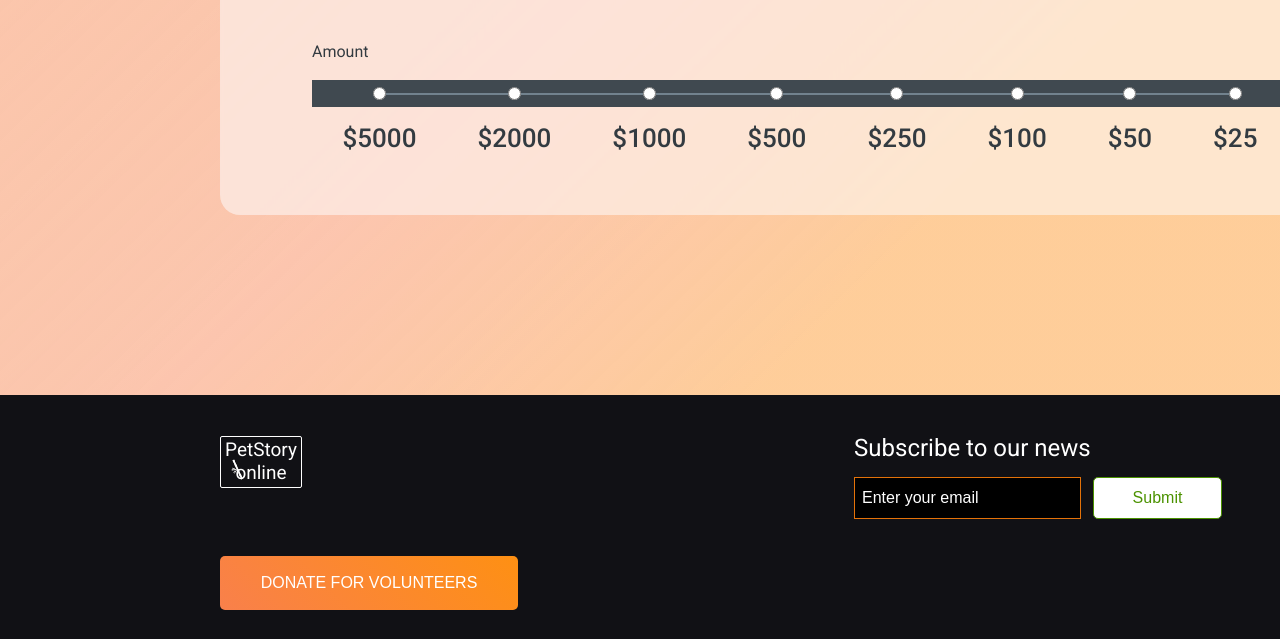
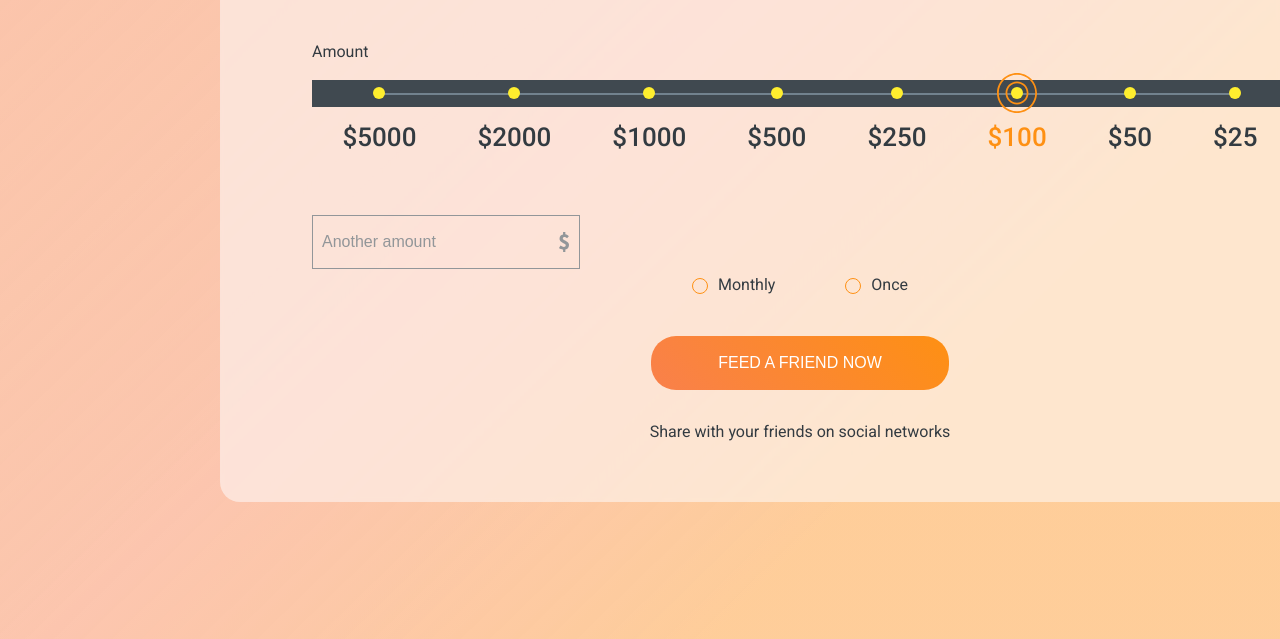
Before and after one commit to vladirim/online-zoo, a plain HTML site: page pages/donate/index.html in a window 1280 px wide. Shown: the part 1264-1903 px from the top of the page. Drawn offline with Linux system fonts and the light colour scheme.

Commit message:
fix: change main section

```diff
--- a/pages/donate/index.html
+++ b/pages/donate/index.html
@@ -115,7 +115,7 @@
                                             <label for="250" class="bar__label">$250</label>
                                         </div>
                                         <div class="bar-circle">
-                                            <input type="radio" class="bar__input" id="100" name="amount" value="100">
+                                            <input type="radio" class="bar__input" id="100" name="amount" value="100" checked>
                                             <label for="100" class="bar__label">$100</label>
                                         </div>
                                         <div class="bar-circle">
@@ -128,7 +128,27 @@
                                         </div>
                                     </div>
                                 </div>
+                                <label class="donation__amount">
+                                    <input type="number" class="donation__input" placeholder="Another amount">
+                                </label>
+                                <div class="donation__period">
+                                    <div class="donation__option">
+                                        <input class="option" type="radio" name="option" id="monthly">
+                                        <label class="option__label" for="monthly">Monthly</label>
+                                    </div>
+                                    <div class="donation__option">
+                                        <input class="option" type="radio" name="option" id="once">
+                                        <label class="option__label" for="once">Once</label>
+                                    </div>
+                                </div>
+                                <div class="feed__button">
+                                    <a href="../../pages/donate/index.html" target="_blank"><button class="round__button">FEED A FRIEND NOW</button></a>
+                                </div>
                             </form>
+
+                            <div class="friends__text3">
+                                <p>Share with your friends on social networks</p>
+                            </div>
                         </div>
                     </div>
                 </div>
--- a/pages/donate/style.css
+++ b/pages/donate/style.css
@@ -111,6 +111,10 @@
     color: #333B41;
 }
 
+.donation__bar {
+    margin-bottom: 20px;
+}
+
 .donation-bar__bg {
     margin-top: 17px;
     background: #404950;
@@ -135,7 +139,6 @@
 .bar-circle {
     display: flex;
     flex-direction: column;
-    gap: 20px;
 }
 
 .bar__label {
@@ -144,4 +147,157 @@
     line-height: 140%;
     text-transform: uppercase;
     color: #333B41;
+    cursor: pointer;
 }
+
+.bar__input:checked,
+.bar__input:not(:checked) {
+    visibility: hidden;
+    position: absolute;
+}
+
+.bar__input:checked + label::before,
+.bar__input:not(:checked) + label::before {
+    content: "";
+    display: block;
+    position: relative;
+    margin-bottom: 20px;
+    width: 12px;
+    height: 12px;
+    border-radius: 50%;
+    background: #FFEE2E;
+    cursor: pointer;
+}
+
+.bar__label:hover,
+.bar__input:checked + label {
+    color: #FE9013;
+}
+
+.bar__input:hover + label::before {
+    background: #FE9013;
+}
+
+.bar__input:checked + label:after,
+.bar__input:not(:checked) + label:after {
+    content: "";
+    display: block;
+    position: relative;
+    top: -82px;
+    width: 40px;
+    height: 40px;
+    background: url('../../assets/images/svg/circle__shadow.svg');
+    transition: all 0.1s;
+}
+
+.bar__input:not(:checked) + label:after {
+    opacity: 0;
+}
+
+.donation__input {
+    width: 268px;
+    height: 54px;
+    padding-left: 9px;
+    background: url(../../assets/images/svg/dollar-img.svg);
+    background-repeat: no-repeat;
+    background-position: center right 10px;
+    border: 1px solid #929699;
+    margin-bottom: 5px;
+}
+
+.donation__input:focus {
+    background: url(../../assets/images/svg/dollar-img-focus.svg);
+    background-repeat: no-repeat;
+    background-position: center right 10px;
+    border: 1px solid #4B9200;
+    color: #4B9200;
+    outline: #4B9200;
+}
+
+.donation__input::placeholder {
+    font-weight: 400;
+    font-size: 16px;
+    line-height: 140%;
+    color: #929699;
+}
+
+.donation__input::placeholder:focus {
+    color: #4B9200;
+}
+
+.donation__period {
+    display: flex;
+    justify-content: center;
+    gap: 50px;
+    margin: 0 370px;
+}
+
+.option:checked,
+.option:not(:checked) {
+    visibility: hidden;
+    position: absolute;
+}
+
+.option__label {
+    display: inline-flex;
+    position: relative;
+    align-items: center;
+    font-weight: 400;
+    font-size: 16px;
+    line-height: 140%;
+    color: #333B41;
+}
+
+.option__label::before {
+    content: "";
+    width: 16px;
+    height: 16px;
+    border: 1px solid #FE9013;
+    border-radius: 50%;
+    margin-right: 10px;
+    cursor: pointer;
+}
+
+.option__label::after {
+    content: "";
+    position: absolute;
+    width: 16px;
+    height: 16px;
+    border: 1px solid #4B9200;
+    background: #4B9200;
+    border-radius: 50%;
+    margin-right: 10px;
+    visibility: hidden;
+}
+
+.option:checked + .option__label::after {
+    visibility: visible;
+}
+
+.feed__button {
+    text-align: center;
+    margin: 39px 0 30px 0;
+}
+
+.round__button {
+    cursor: pointer;
+    font-size: var(--normal-font-size);
+    width: 298px;
+    height: 54px;
+    border: none;
+    border-radius: 25px;
+    background: var(--button-color);
+    color: var(--title-color);
+}
+
+.round__button:hover {
+    background: var(--button-color-hover)
+}
+
+.friends__text3 {
+    text-align: center;
+    font-weight: 400;
+    font-size: 16px;
+    line-height: 140%;
+    color: #333B41;
+}
```
Also changed, not shown: assets/images/svg/circle__shadow.svg (added), assets/images/svg/dollar-img-focus.svg (added), assets/images/svg/dollar-img.svg (added), assets/images/svg/ellipse-img.svg (added).
